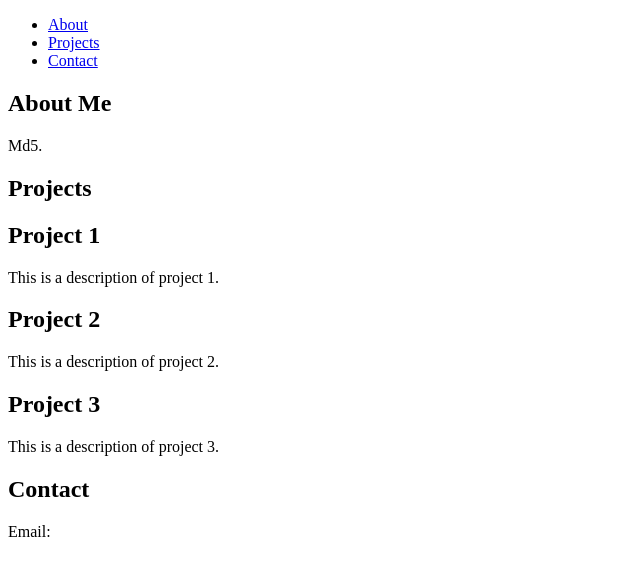
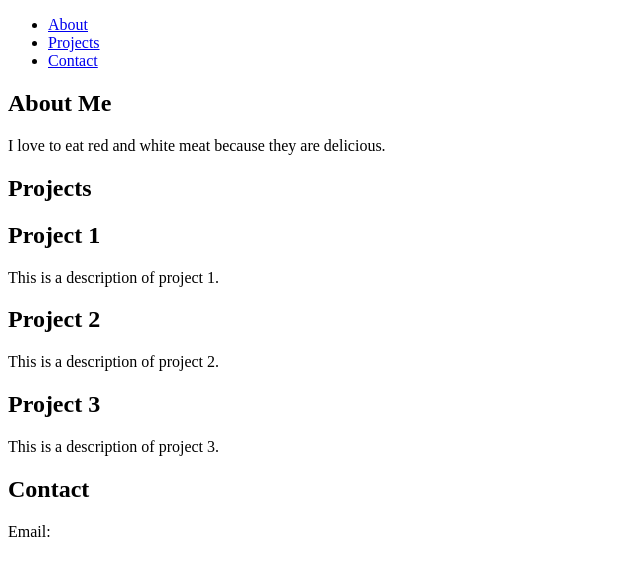
Before and after one commit to Dharmaip/Website_Collab, a plain HTML site: page index.html in a window 1280 px wide. Shown: the whole page, without its empty margins (0-640 px from the left). Drawn offline with Linux system fonts and the light colour scheme.

Commit message:
Update index.html

```diff
--- a/index.html
+++ b/index.html
@@ -19,7 +19,7 @@
     <main>
         <section id="about">
             <h1>About Me</h1>
-            <p>Md5.</p>
+            <p>I love to eat red and white meat because they are delicious.</p>
         </section>
         <section id="projects">
             <h1>Projects</h1>
```
